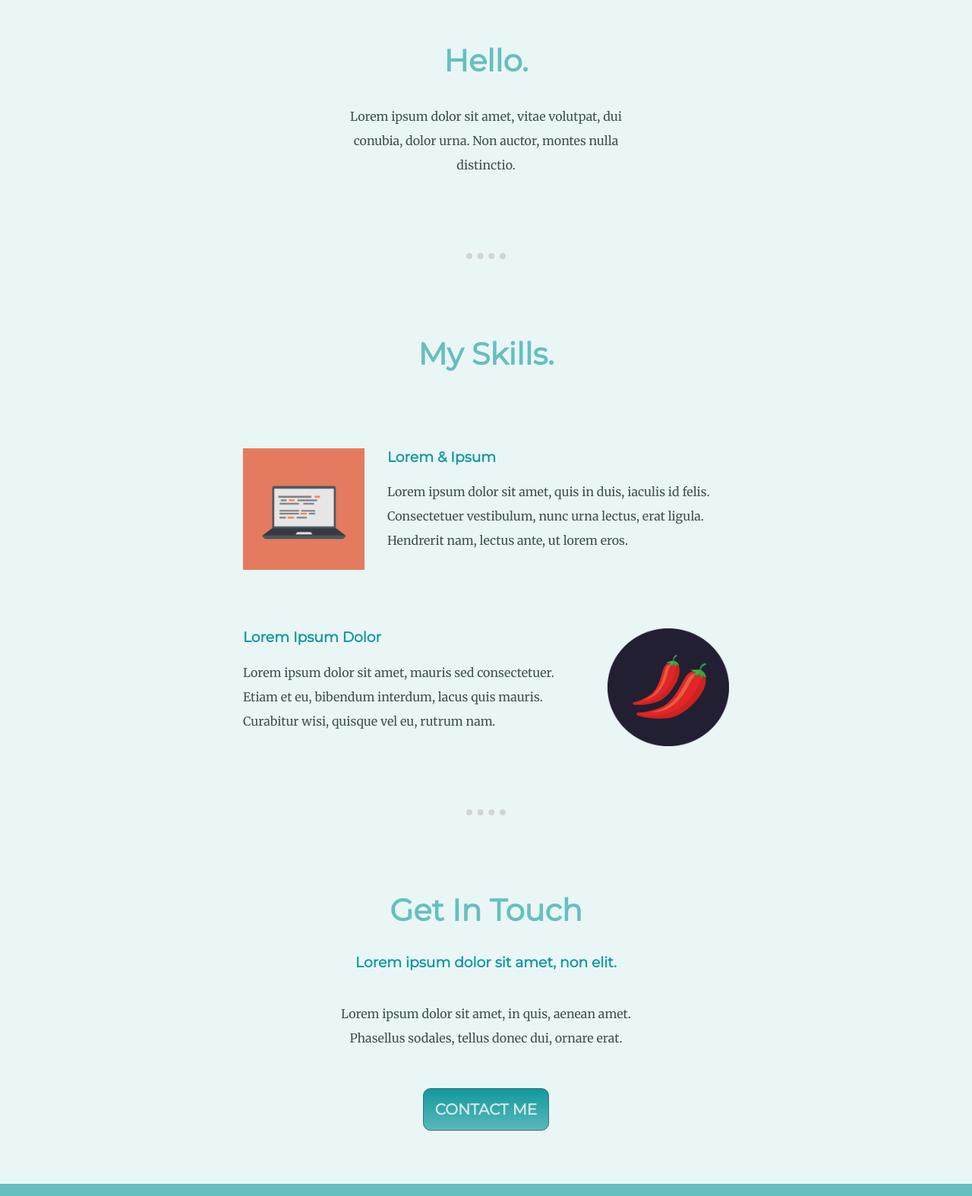
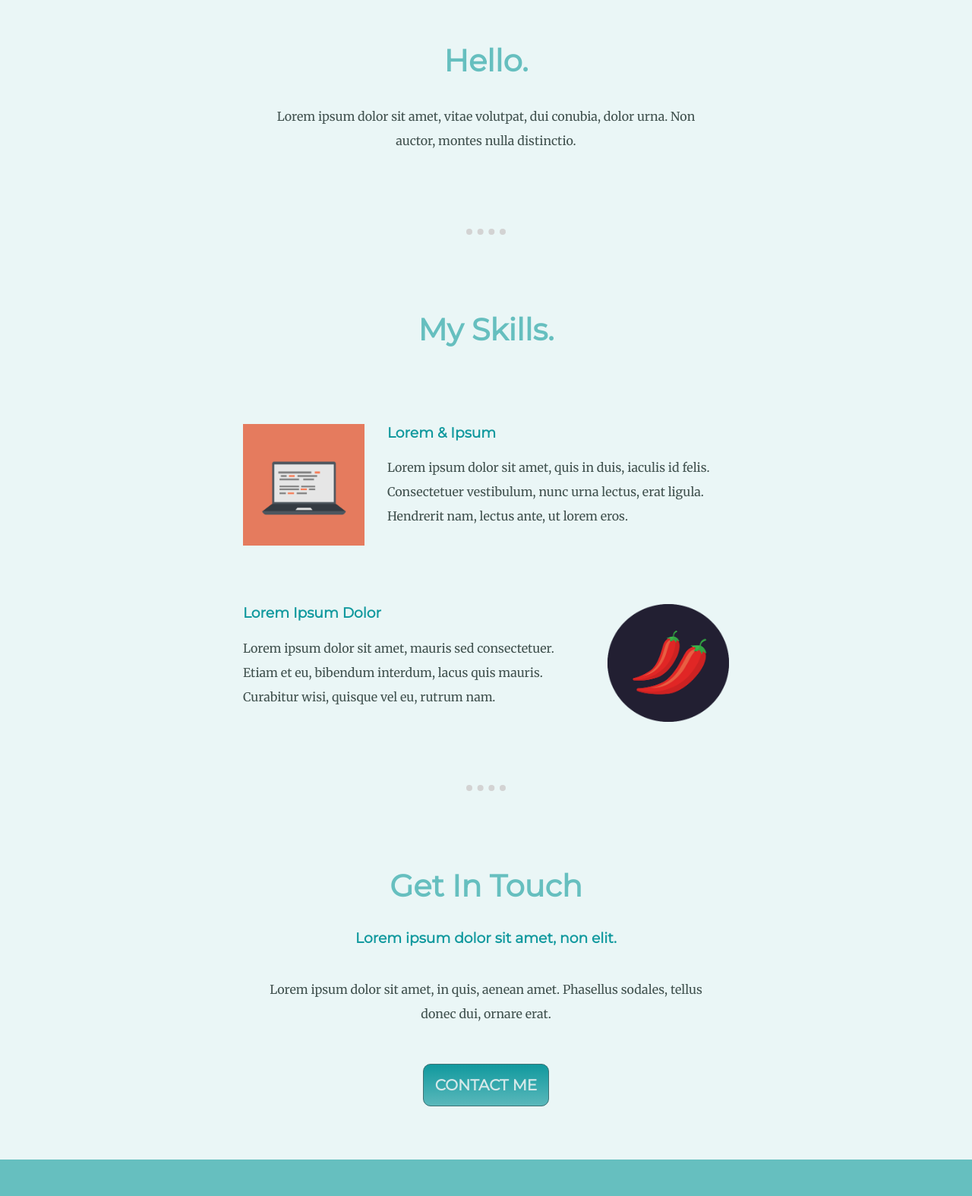
Before and after one commit to CristhianAgudelo/CV-but-pretty, a plain HTML site: page index.html in a window 1280 px wide. Shown: the part 926-2500 px from the top of the page at 76% size. Drawn offline with Linux system fonts and the light colour scheme.

Commit message:
Update style.css

```diff
--- a/css/style.css
+++ b/css/style.css
@@ -151,10 +151,10 @@ hr{
   margin-bottom: 40px;
 }
 .hello{
-  width: 30%;
+  width: 45%;
   margin:auto;
 }
 .p-contact{
-  width: 30%;
+  width: 45%;
   margin:auto
 }
```
